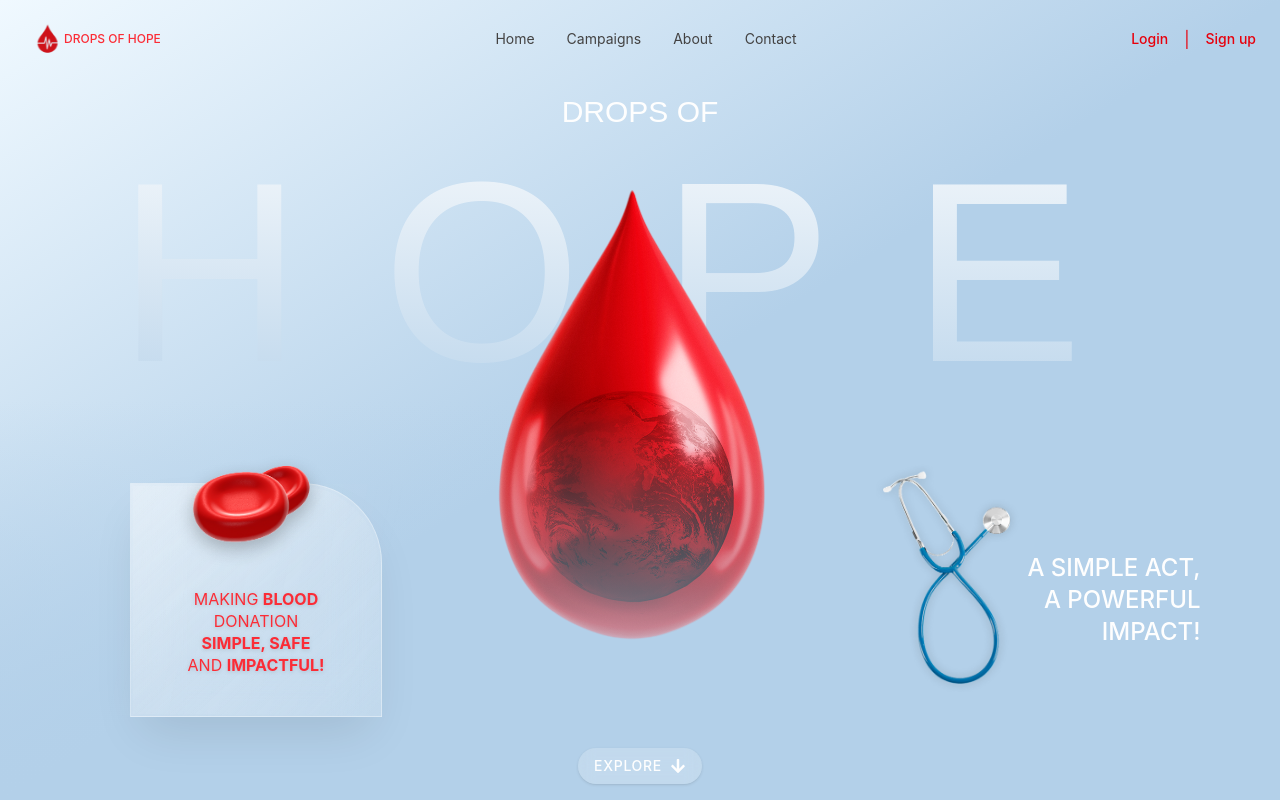
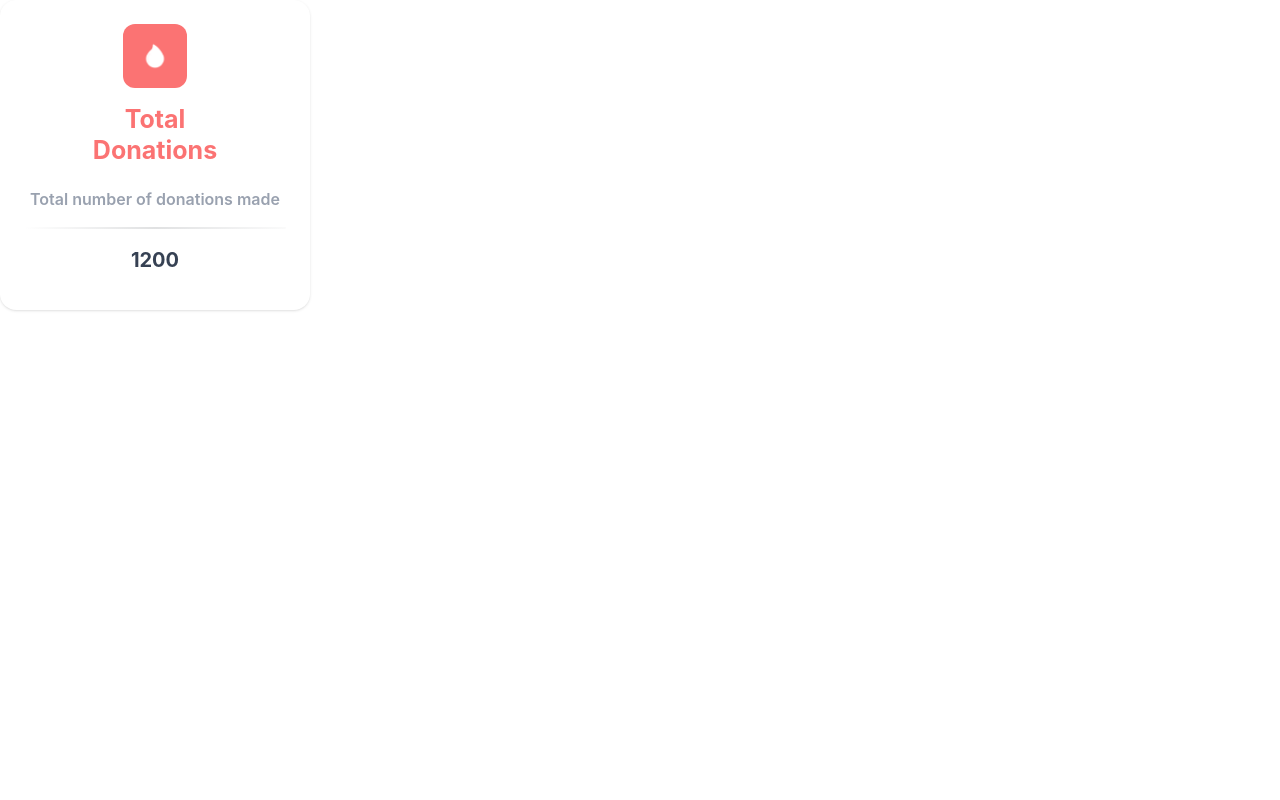
Before and after one commit to Drops-of-Hope/doh_web_frontend, a Next.js app: page / in a window 1280 px wide. Shown: the top 800 px of the page. Built offline with nearby package versions, Linux system fonts and the light colour scheme.

Commit message:
feat:metric card implementation

```diff
--- a/src/app/page.tsx
+++ b/src/app/page.tsx
@@ -1,14 +1,22 @@
-import { NavBar, Hero } from "@/components";
+import { NavBar, Hero, MetricCard } from "@/components";
 
 export default async function Home() {
 
   return (
     <main>
-      <NavBar />
+      {/* <NavBar />
       <Hero />
       <div id="section-1" className="h-[100vh] flex flex-col items-center justify-center">
         next section to test the hero button scrollable function
-      </div>
+      </div> */}
+
+      <MetricCard
+        icon="./assets/BloodDrop.png"
+        iconBgColor="#FB7373"
+        heading={"Total \nDonations"}
+        body="Total number of donations made"
+        count={1200}
+      />
 
     </main>
   );
--- a/src/components/index.ts
+++ b/src/components/index.ts
@@ -19,6 +19,7 @@ import DonationBanner from "./organisms/DonationBanner";
 import ProfileHeader from "./organisms/ProfileHeader";
 import LoginActivity from "./organisms/LoginActivity";
 import AuditLogs from "./organisms/AuditLogs";
+import MetricCard from "./molecules/MetricCard";
 
 export {
     Button,
@@ -41,5 +42,6 @@ export {
     DonationBanner,
     ProfileHeader,
     LoginActivity,
-    AuditLogs
+    AuditLogs,
+    MetricCard
 }
--- /dev/null
+++ b/src/components/molecules/MetricCard.tsx
@@ -0,0 +1,26 @@
+import React from 'react';
+import { MetricCardProps } from '../../../types';
+
+
+const MetricCard = ({icon, iconBgColor, heading, body, count}: MetricCardProps) => {
+  return (
+    <div className="bg-[#FFFFFF] rounded-2xl shadow-sm p-6 text-center w-[310px] h-[310px] max-w-xs">
+      <div className="w-[64px] h-[64px] mx-auto flex items-center justify-center rounded-xl" style={{ backgroundColor: iconBgColor }}>
+        <img src={icon} alt={heading} className="w-20 h-20 object-contain" />
+      </div>
+    <h3 className="text-[#FB7373] font-bold text-[25px] font-Helvetica text-lg mt-4 leading-tight">
+      {heading.split('\n').map((line, idx) => (
+        <span key={idx}>
+          {line}
+          <br />
+        </span>
+      ))}
+    </h3>
+  <p className="text-gray-400 mt-5 font-Helvetica font-semibold text-[16px]">{body}</p>
+  <div className="my-4 h-[2px] w-full rounded-full bg-gradient-to-r from-[#E0E1E200] via-[#E0E1E2] to-[#E0E1E228]" />
+  <div className="text-[20px] font-bold text-gray-700">{count}</div>
+</div>
+  );
+};
+
+export default MetricCard
--- a/src/components/organisms/Footer.tsx
+++ b/src/components/organisms/Footer.tsx
@@ -11,7 +11,6 @@ import {
 export default function Footer() {
   return (
     <div className="w-full">
-      {/* Subscribe Section */}
       <section className="bg-gradient-to-r from-[#B3D0E9] to-[#DDE3E9] text-center py-16 px-4">
         <h2 className="text-[52px] font-bold mb-4">
         <span className="bg-gradient-to-r from-[#FFFFFF] to-[#55A2E0] bg-clip-text text-transparent font-Roboto">
```
Also changed, not shown: types/index.ts (+8 -0 lines).
